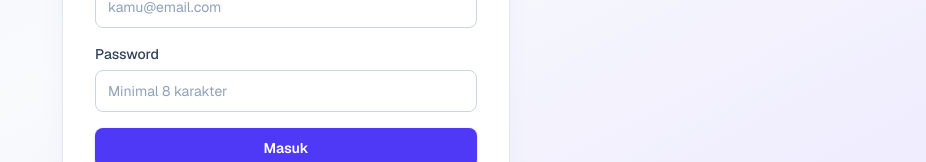
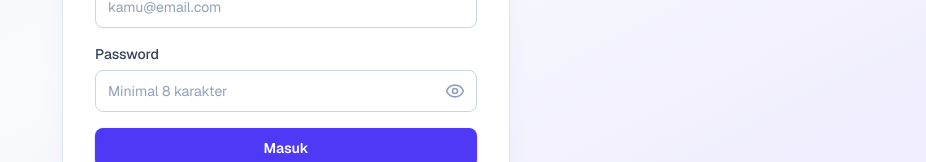
Before and after one commit to Ewaa16/EwaToDo, a Next.js app: page /login in a window 1280 px wide. Shown: the part 373-535 px from the top of the page, without its empty margins (354-1280 px from the left). Built offline with nearby package versions, Linux system fonts and the light colour scheme; no server answers.

Commit message:
Tambah toggle tampil/sembunyi password di form login dan daftar

```diff
--- a/components/LoginForm.tsx
+++ b/components/LoginForm.tsx
@@ -4,6 +4,7 @@ import Link from "next/link";
 import { useActionState, useEffect } from "react";
 import { loginAction, loginGoogleAction } from "@/actions/auth";
 import { Logo } from "@/components/Logo";
+import { PasswordInput } from "@/components/PasswordInput";
 
 const CONFETTI_KEY = "ewatodo-confetti-once";
 
@@ -95,15 +96,13 @@ export function LoginForm({ isNew = false }: { isNew?: boolean }) {
           >
             Password
           </label>
-          <input
+          <PasswordInput
             id="password"
             name="password"
-            type="password"
             required
             minLength={8}
             autoComplete="current-password"
             placeholder="Minimal 8 karakter"
-            className={inputCls}
           />
         </div>
 
--- /dev/null
+++ b/components/PasswordInput.tsx
@@ -0,0 +1,81 @@
+"use client";
+
+import { useState } from "react";
+
+interface PasswordInputProps {
+  id: string;
+  name: string;
+  autoComplete?: string;
+  placeholder?: string;
+  minLength?: number;
+  required?: boolean;
+}
+
+export function PasswordInput({
+  id,
+  name,
+  autoComplete,
+  placeholder,
+  minLength,
+  required,
+}: PasswordInputProps) {
+  const [visible, setVisible] = useState(false);
+
+  const inputCls =
+    "w-full rounded-lg border border-slate-300 bg-white px-3 py-2.5 pr-11 text-sm text-slate-800 placeholder:text-slate-400 focus:border-indigo-500 focus:outline-none focus:ring-2 focus:ring-indigo-100 dark:border-slate-600 dark:bg-slate-800 dark:text-slate-200 dark:placeholder:text-slate-500 dark:focus:ring-indigo-500/30";
+
+  return (
+    <div className="relative">
+      <input
+        id={id}
+        name={name}
+        type={visible ? "text" : "password"}
+        required={required}
+        minLength={minLength}
+        autoComplete={autoComplete}
+        placeholder={placeholder}
+        className={inputCls}
+      />
+      <button
+        type="button"
+        onClick={() => setVisible((v) => !v)}
+        aria-label={visible ? "Sembunyikan password" : "Tampilkan password"}
+        aria-pressed={visible}
+        title={visible ? "Sembunyikan password" : "Tampilkan password"}
+        className="absolute right-3 top-1/2 -translate-y-1/2 text-slate-400 transition-colors hover:text-indigo-600 dark:text-slate-500 dark:hover:text-indigo-300"
+      >
+        {visible ? (
+          <svg
+            viewBox="0 0 24 24"
+            fill="none"
+            stroke="currentColor"
+            strokeWidth="2"
+            strokeLinecap="round"
+            strokeLinejoin="round"
+            className="h-5 w-5"
+            aria-hidden="true"
+          >
+            <path d="M10.73 5.08A10.43 10.43 0 0 1 12 5c7 0 10 7 10 7a13.16 13.16 0 0 1-1.67 2.68" />
+            <path d="M6.61 6.61A13.53 13.53 0 0 0 2 12s3 7 10 7a9.74 9.74 0 0 0 5.39-1.61" />
+            <line x1="2" x2="22" y1="2" y2="22" />
+            <path d="M14.12 14.12A3 3 0 1 1 9.88 9.88" />
+          </svg>
+        ) : (
+          <svg
+            viewBox="0 0 24 24"
+            fill="none"
+            stroke="currentColor"
+            strokeWidth="2"
+            strokeLinecap="round"
+            strokeLinejoin="round"
+            className="h-5 w-5"
+            aria-hidden="true"
+          >
+            <path d="M2.06 12.35a1 1 0 0 1 0-.7 10.75 10.75 0 0 1 19.88 0 1 1 0 0 1 0 .7 10.75 10.75 0 0 1-19.88 0" />
+            <path d="M15 12a3 3 0 1 1-6 0 3 3 0 0 1 6 0" />
+          </svg>
+        )}
+      </button>
+    </div>
+  );
+}
--- a/components/RegisterForm.tsx
+++ b/components/RegisterForm.tsx
@@ -4,6 +4,7 @@ import Link from "next/link";
 import { useActionState } from "react";
 import { registerAction } from "@/actions/auth";
 import { Logo } from "@/components/Logo";
+import { PasswordInput } from "@/components/PasswordInput";
 
 export function RegisterForm() {
   const [state, formAction, pending] = useActionState(registerAction, {});
@@ -65,15 +66,13 @@ export function RegisterForm() {
           >
             Password
           </label>
-          <input
+          <PasswordInput
             id="password"
             name="password"
-            type="password"
             required
             minLength={8}
             autoComplete="new-password"
             placeholder="Minimal 8 karakter"
-            className={inputCls}
           />
         </div>
 
```
